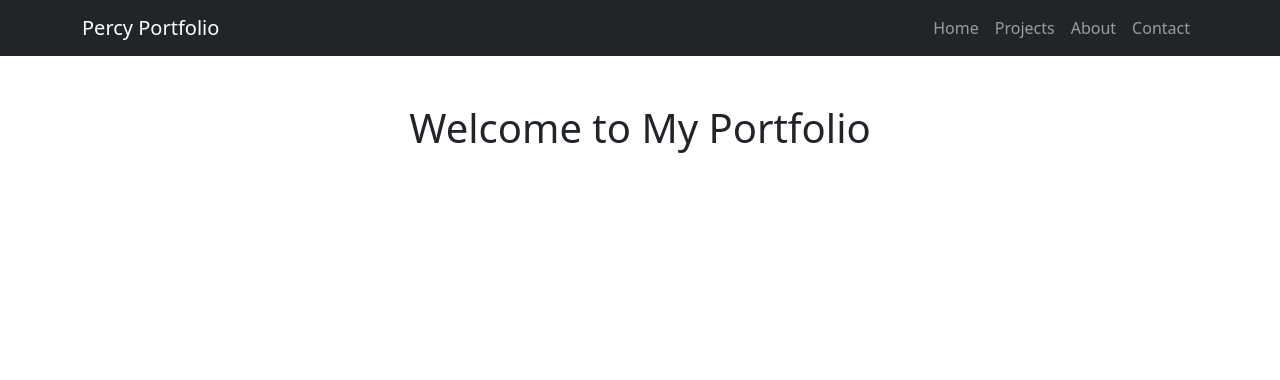
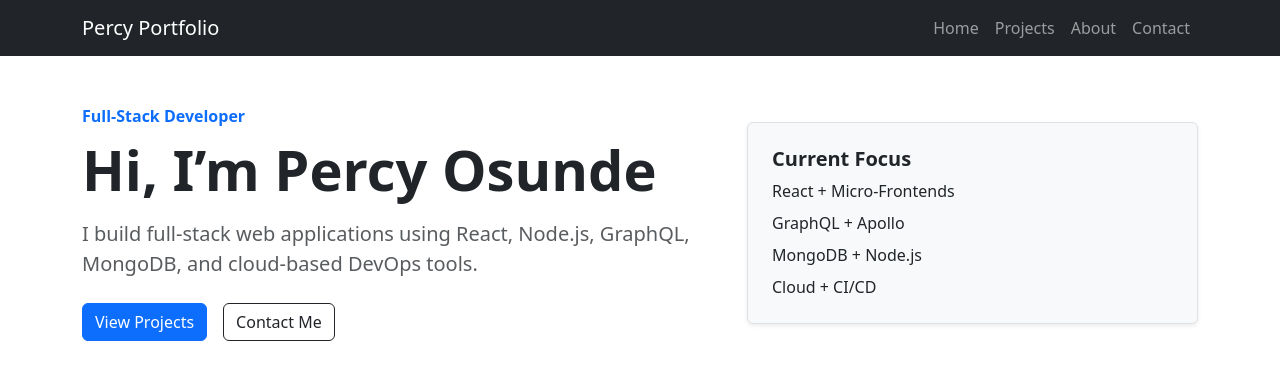
Before and after one commit to percyosag/portfolio, a React app: page / in a window 1280 px wide. Shown: the top 380 px of the page. Built offline with nearby package versions, Linux system fonts and the light colour scheme; the HTML template or start-up script is replaced by a standard one.

Commit message:
Build portfolio home page hero section

```diff
--- a/src/pages/Home.jsx
+++ b/src/pages/Home.jsx
@@ -1,4 +1,43 @@
+import { Container, Row, Col, Button } from "react-bootstrap";
+import { Link } from "react-router-dom";
+
 function Home() {
-  return <h1 className="text-center mt-5">Welcome to My Portfolio</h1>;
+  return (
+    <Container className="py-5">
+      <Row className="align-items-center min-vh-75">
+        <Col md={7}>
+          <p className="text-primary fw-semibold mb-2">Full-Stack Developer</p>
+
+          <h1 className="display-4 fw-bold">Hi, I’m Percy Osunde</h1>
+
+          <p className="lead text-muted mt-3">
+            I build full-stack web applications using React, Node.js, GraphQL,
+            MongoDB, and cloud-based DevOps tools.
+          </p>
+
+          <div className="d-flex gap-3 mt-4">
+            <Button as={Link} to="/projects" variant="primary">
+              View Projects
+            </Button>
+
+            <Button as={Link} to="/contact" variant="outline-dark">
+              Contact Me
+            </Button>
+          </div>
+        </Col>
+
+        <Col md={5} className="mt-5 mt-md-0">
+          <div className="p-4 border rounded shadow-sm bg-light">
+            <h5 className="fw-bold">Current Focus</h5>
+            <p className="mb-2">React + Micro-Frontends</p>
+            <p className="mb-2">GraphQL + Apollo</p>
+            <p className="mb-2">MongoDB + Node.js</p>
+            <p className="mb-0">Cloud + CI/CD</p>
+          </div>
+        </Col>
+      </Row>
+    </Container>
+  );
 }
+
 export default Home;
```
